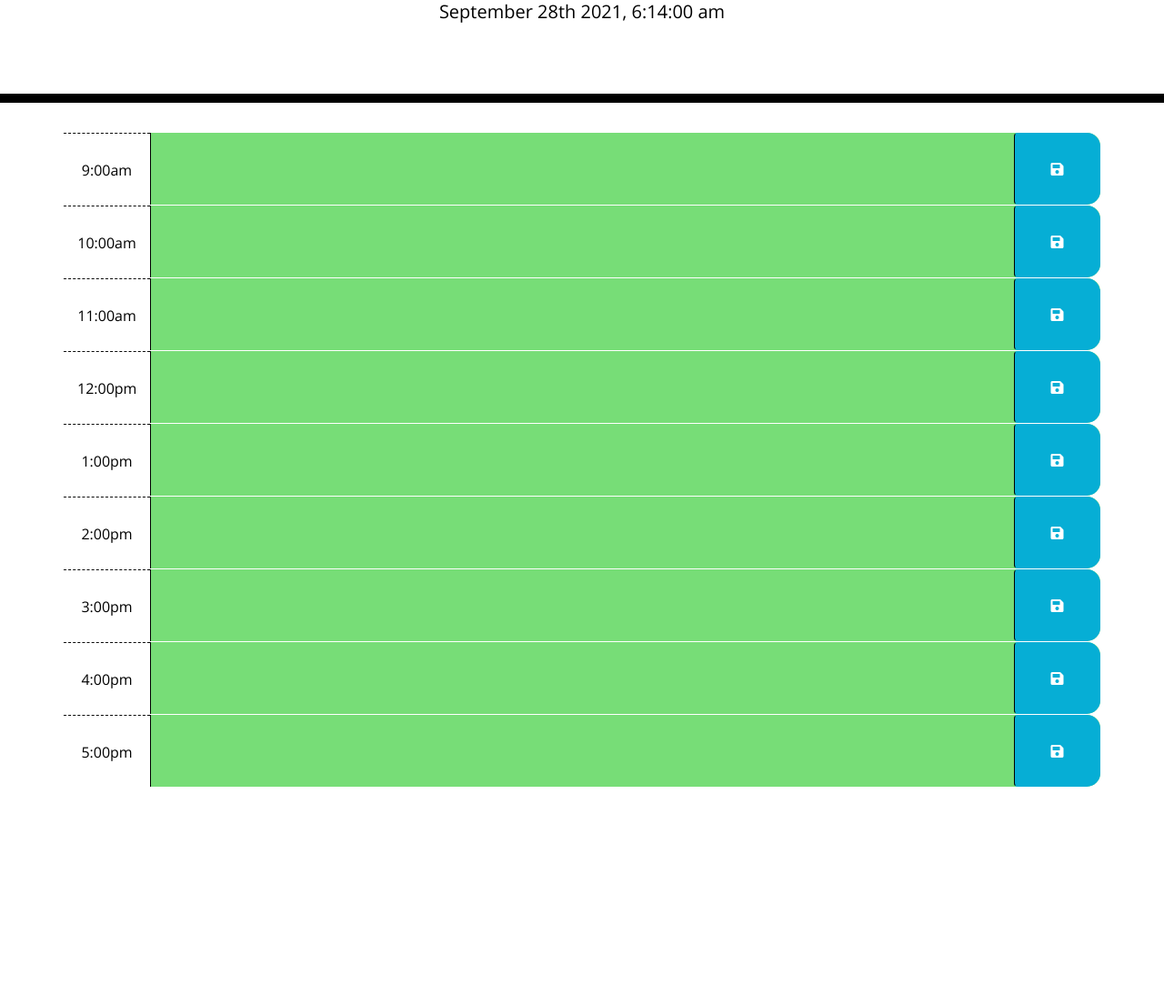
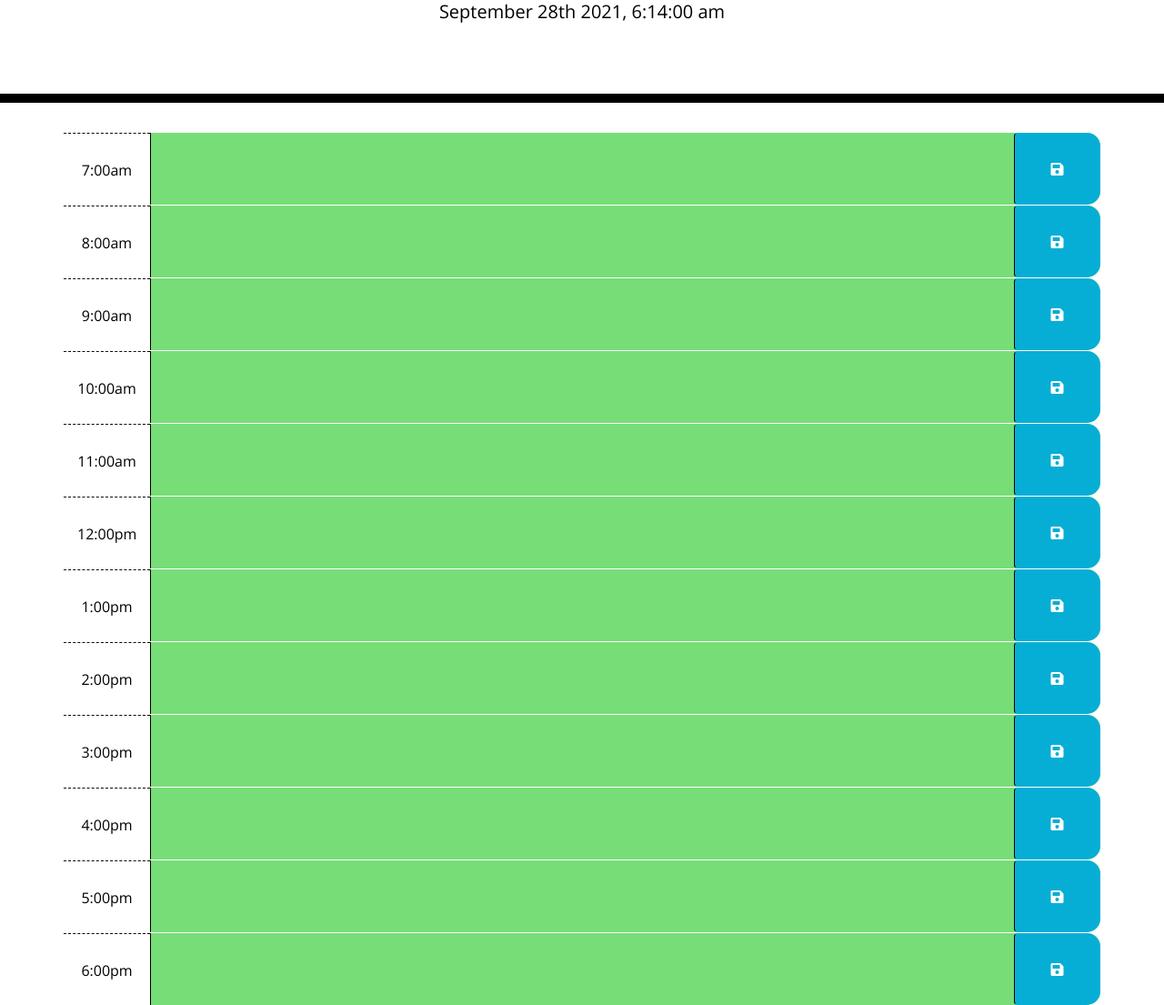
Before and after one commit to grave019/work-day-scheduler, a plain HTML site: page index.html in a window 1280 px wide. Shown: the part 191-1296 px from the top of the page at 91% size. Before the commit the page ends 1056 px from the top, so only its background shows below. Drawn offline with nearby package versions, Linux system fonts and the light colour scheme.

Commit message:
added extra business hours for 7am, 8am and 6 pm because some businesses implement flex scheduling.

```diff
--- a/index.html
+++ b/index.html
@@ -30,6 +30,22 @@
     </header>
     <div class="container">
       <!-- Timeblocks go here -->
+      <div id="hour7" class="row time-block">
+        <div class="col-md-1 hour">
+            7:00am
+        </div>
+        <textarea class="col-md-10 description">
+        </textarea>
+        <button class="btn saveBtn col-md-1"><i class="fas fa-save"></i></button>
+      </div>
+      <div id="hour8" class="row time-block">
+        <div class="col-md-1 hour">
+            8:00am
+        </div>
+        <textarea class="col-md-10 description">
+        </textarea>
+        <button class="btn saveBtn col-md-1"><i class="fas fa-save"></i></button>
+      </div>
       <div id="hour9" class="row time-block">
         <div class="col-md-1 hour">
             9:00am
@@ -102,6 +118,14 @@
     </textarea>
     <button class="btn saveBtn col-md-1"><i class="fas fa-save"></i></button>
   </div>
+  <div id="hour18" class="row time-block">
+    <div class="col-md-1 hour">
+        6:00pm
+    </div>
+    <textarea class="col-md-10 description">
+    </textarea>
+    <button class="btn saveBtn col-md-1"><i class="fas fa-save"></i></button>
+  </div>
 
     <script src="https://cdnjs.cloudflare.com/ajax/libs/jquery/3.2.1/jquery.min.js"></script>
     <script src="javascript.js"></script>
--- a/javascript.js
+++ b/javascript.js
@@ -13,7 +13,8 @@ $(document).ready(function () {
         localStorage.setItem(time, text);
     })
 //load any saved data from LocalStorage - do this for each hour created.
-
+$("#hour7 .description").val(localStorage.getItem("hour7"));
+$("#hour8 .description").val(localStorage.getItem("hour8"));
 $("#hour9 .description").val(localStorage.getItem("hour9"));
 $("#hour10 .description").val(localStorage.getItem("hour10"));
 $("#hour11 .description").val(localStorage.getItem("hour11"));
@@ -23,6 +24,7 @@ $("#hour14 .description").val(localStorage.getItem("hour14"));
 $("#hour15 .description").val(localStorage.getItem("hour15"));
 $("#hour16 .description").val(localStorage.getItem("hour16"));
 $("#hour17 .description").val(localStorage.getItem("hour17"));
+$("#hour18 .description").val(localStorage.getItem("hour18"));
 
 function hourTracker() {
     //get current number of hours.
```
